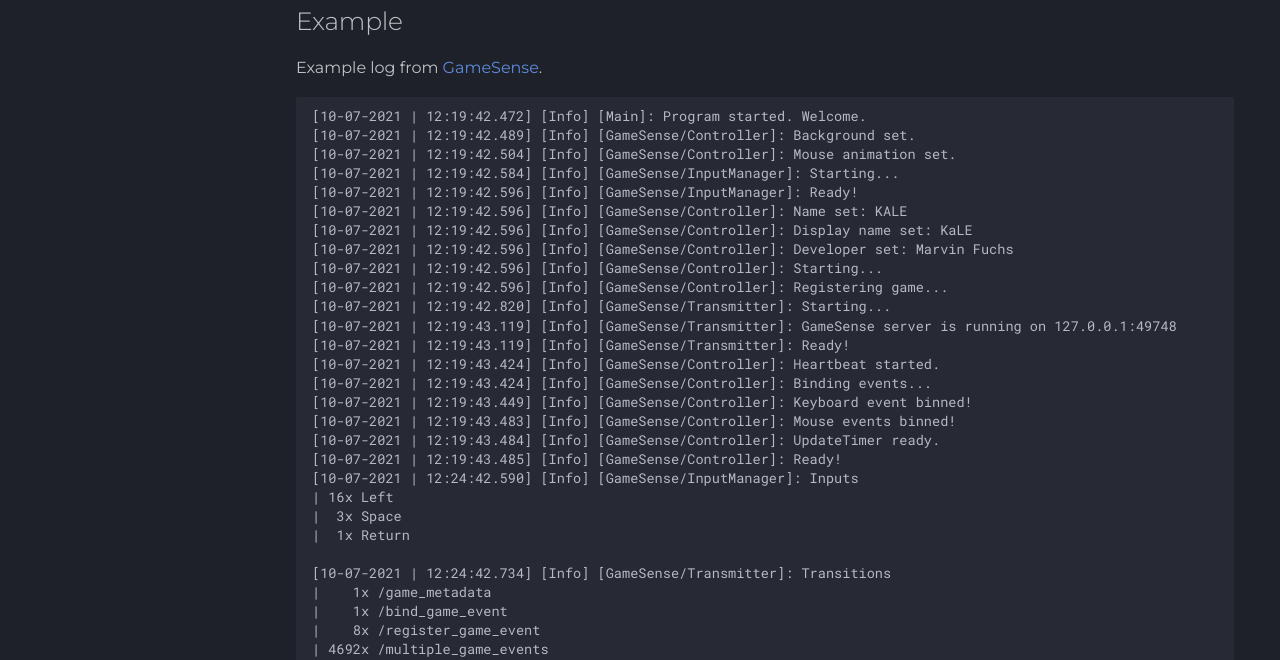
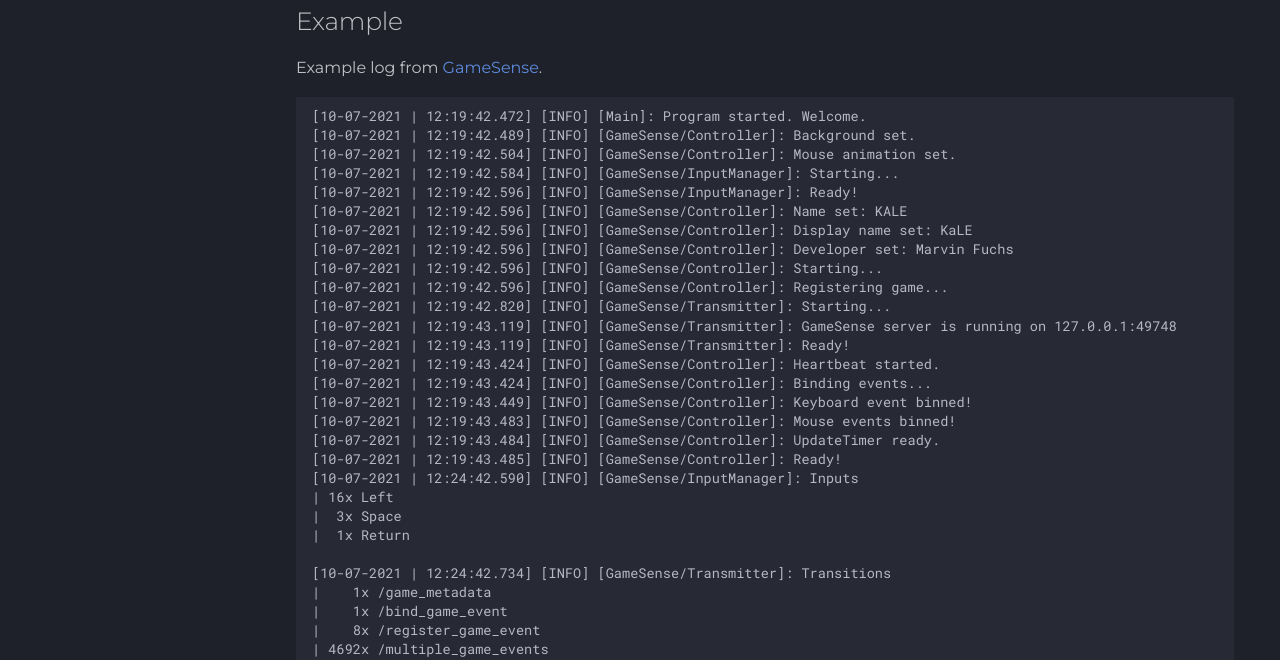
Before and after one commit to habetuz/SharpLog, an MkDocs documentation site: the page built from docs/index.md, in a window 1280 px wide and 1400 px high, scrolled down 84 px. Shown: the part 643-1303 px from the top of the window. Built offline with MkDocs 1.6.1 and Material for MkDocs 9.7.7, drawn with Linux system fonts in a browser that asks for light colours; comment, search, counter and statistics services are not loaded; some of the changed text lies outside the part shown.

Commit message:
Update documentation examples

````diff
--- a/docs/index.md
+++ b/docs/index.md
@@ -22,31 +22,31 @@
 ## Example
 Example log from [GameSense](https://github.com/habetuz/GameSense).
 ```
-[10-07-2021 | 12:19:42.472] [Info] [Main]: Program started. Welcome.
-[10-07-2021 | 12:19:42.489] [Info] [GameSense/Controller]: Background set.
-[10-07-2021 | 12:19:42.504] [Info] [GameSense/Controller]: Mouse animation set.
-[10-07-2021 | 12:19:42.584] [Info] [GameSense/InputManager]: Starting...
-[10-07-2021 | 12:19:42.596] [Info] [GameSense/InputManager]: Ready!
-[10-07-2021 | 12:19:42.596] [Info] [GameSense/Controller]: Name set: KALE
-[10-07-2021 | 12:19:42.596] [Info] [GameSense/Controller]: Display name set: KaLE
-[10-07-2021 | 12:19:42.596] [Info] [GameSense/Controller]: Developer set: Marvin Fuchs
-[10-07-2021 | 12:19:42.596] [Info] [GameSense/Controller]: Starting...
-[10-07-2021 | 12:19:42.596] [Info] [GameSense/Controller]: Registering game...
-[10-07-2021 | 12:19:42.820] [Info] [GameSense/Transmitter]: Starting...
-[10-07-2021 | 12:19:43.119] [Info] [GameSense/Transmitter]: GameSense server is running on 127.0.0.1:49748
-[10-07-2021 | 12:19:43.119] [Info] [GameSense/Transmitter]: Ready!
-[10-07-2021 | 12:19:43.424] [Info] [GameSense/Controller]: Heartbeat started.
-[10-07-2021 | 12:19:43.424] [Info] [GameSense/Controller]: Binding events...
-[10-07-2021 | 12:19:43.449] [Info] [GameSense/Controller]: Keyboard event binned!
-[10-07-2021 | 12:19:43.483] [Info] [GameSense/Controller]: Mouse events binned!
-[10-07-2021 | 12:19:43.484] [Info] [GameSense/Controller]: UpdateTimer ready.
-[10-07-2021 | 12:19:43.485] [Info] [GameSense/Controller]: Ready!
-[10-07-2021 | 12:24:42.590] [Info] [GameSense/InputManager]: Inputs
+[10-07-2021 | 12:19:42.472] [INFO] [Main]: Program started. Welcome.
+[10-07-2021 | 12:19:42.489] [INFO] [GameSense/Controller]: Background set.
+[10-07-2021 | 12:19:42.504] [INFO] [GameSense/Controller]: Mouse animation set.
+[10-07-2021 | 12:19:42.584] [INFO] [GameSense/InputManager]: Starting...
+[10-07-2021 | 12:19:42.596] [INFO] [GameSense/InputManager]: Ready!
+[10-07-2021 | 12:19:42.596] [INFO] [GameSense/Controller]: Name set: KALE
+[10-07-2021 | 12:19:42.596] [INFO] [GameSense/Controller]: Display name set: KaLE
+[10-07-2021 | 12:19:42.596] [INFO] [GameSense/Controller]: Developer set: Marvin Fuchs
+[10-07-2021 | 12:19:42.596] [INFO] [GameSense/Controller]: Starting...
+[10-07-2021 | 12:19:42.596] [INFO] [GameSense/Controller]: Registering game...
+[10-07-2021 | 12:19:42.820] [INFO] [GameSense/Transmitter]: Starting...
+[10-07-2021 | 12:19:43.119] [INFO] [GameSense/Transmitter]: GameSense server is running on 127.0.0.1:49748
+[10-07-2021 | 12:19:43.119] [INFO] [GameSense/Transmitter]: Ready!
+[10-07-2021 | 12:19:43.424] [INFO] [GameSense/Controller]: Heartbeat started.
+[10-07-2021 | 12:19:43.424] [INFO] [GameSense/Controller]: Binding events...
+[10-07-2021 | 12:19:43.449] [INFO] [GameSense/Controller]: Keyboard event binned!
+[10-07-2021 | 12:19:43.483] [INFO] [GameSense/Controller]: Mouse events binned!
+[10-07-2021 | 12:19:43.484] [INFO] [GameSense/Controller]: UpdateTimer ready.
+[10-07-2021 | 12:19:43.485] [INFO] [GameSense/Controller]: Ready!
+[10-07-2021 | 12:24:42.590] [INFO] [GameSense/InputManager]: Inputs
 | 16x Left
 |  3x Space
 |  1x Return
 
-[10-07-2021 | 12:24:42.734] [Info] [GameSense/Transmitter]: Transitions
+[10-07-2021 | 12:24:42.734] [INFO] [GameSense/Transmitter]: Transitions
 |    1x /game_metadata
 |    1x /bind_game_event
 |    8x /register_game_event
````
Also changed, not shown: docs/Getting started.md (+2 -2 lines).
